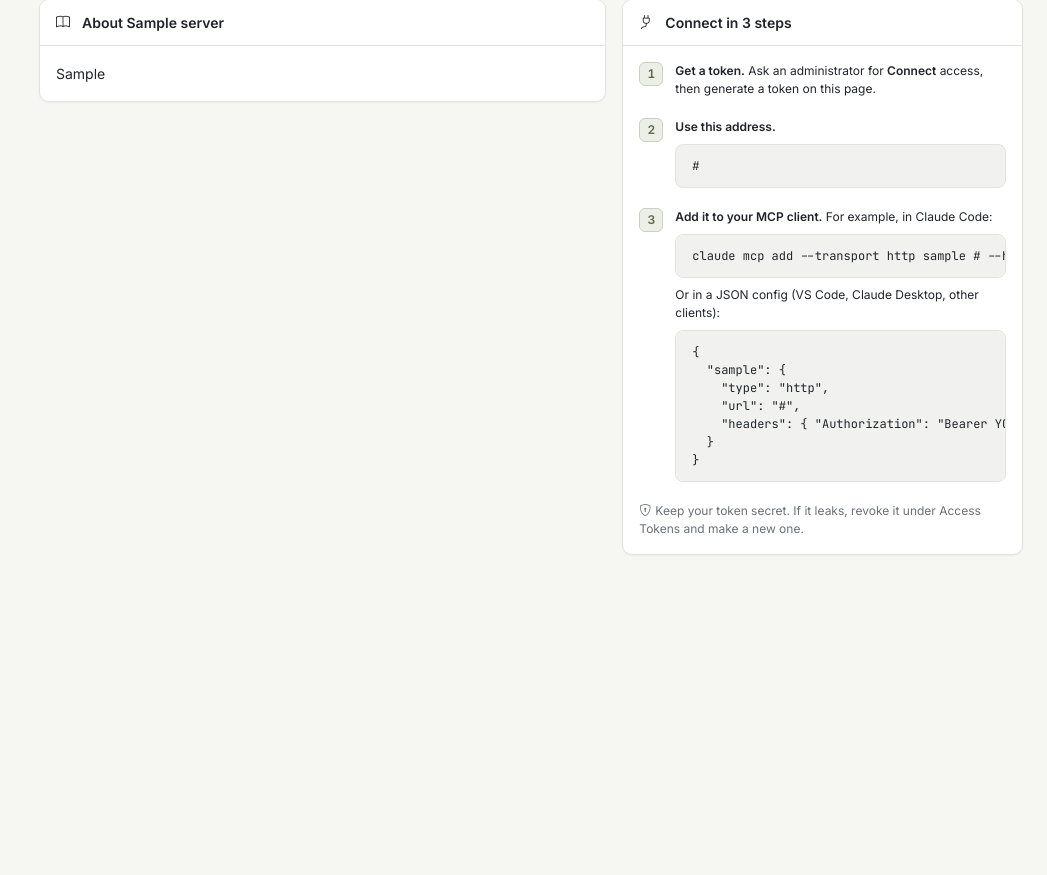
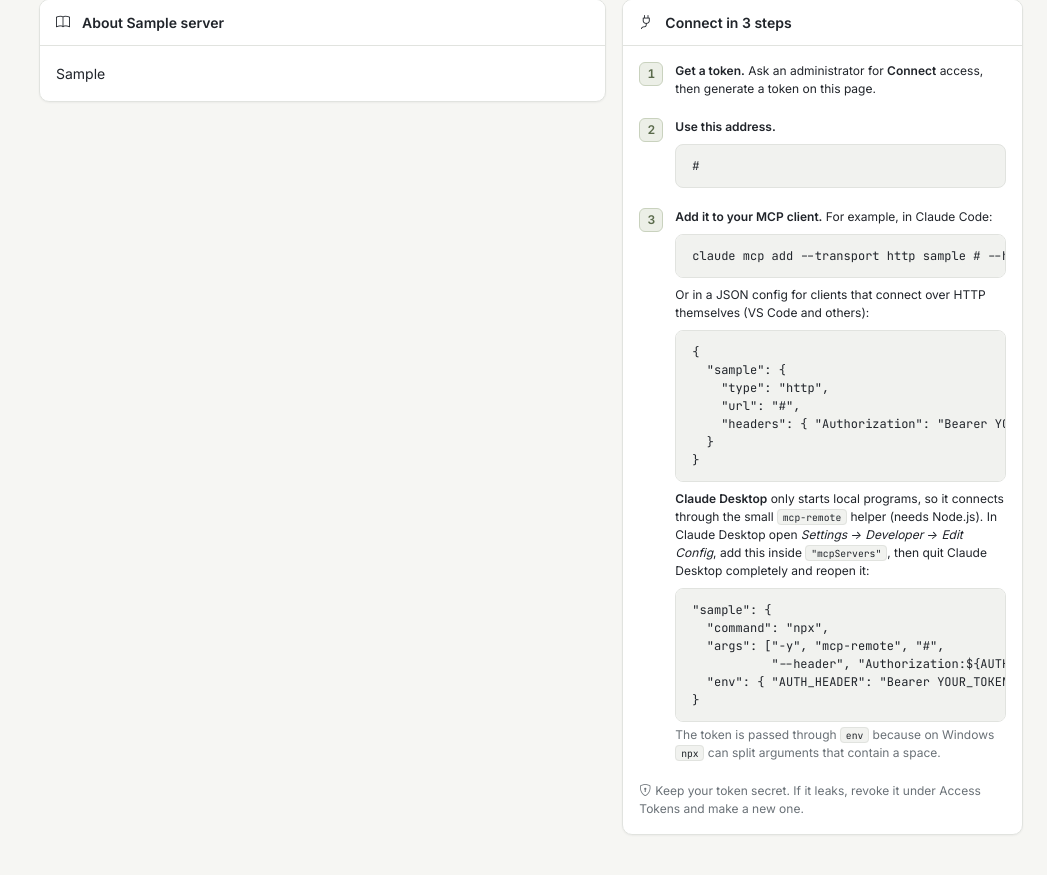
Before and after one commit to automationitrendsolution/Itrend_MCP, a Django app: template frontend/templates/mcps/manual.html in a window 1280 px wide. Shown: the part 963-1838 px from the top of the page, without its empty margins (233-1280 px from the left). Before the commit the page ends 1518 px from the top, so only its background shows below. Run offline with Django 4.2, Linux system fonts and the light colour scheme; the template is opened without the code that fills it: most values are stand-ins (such as "Sample title", 1, 10 or a date in 2020); data that the repository does not hold is empty; parts of the project's set-up code (start-up, migrations or seed data) failed here and were passed over; some libraries are stand-ins or nearby versions.

Commit message:
Manual: Claude Desktop connects through mcp-remote

```diff
--- a/frontend/templates/mcps/manual.html
+++ b/frontend/templates/mcps/manual.html
@@ -22,7 +22,7 @@
           <li>
             <strong>Add it to your MCP client.</strong> For example, in Claude Code:
             <pre>claude mcp add --transport http {{ server.slug }} {{ server.connection_url }} --header "Authorization: Bearer YOUR_TOKEN"</pre>
-            <div class="mt-2">Or in a JSON config (VS Code, Claude Desktop, other clients):</div>
+            <div class="mt-2">Or in a JSON config for clients that connect over HTTP themselves (VS Code and others):</div>
             <pre>{
   "{{ server.slug }}": {
     "type": "http",
@@ -30,6 +30,16 @@
     "headers": { "Authorization": "Bearer YOUR_TOKEN" }
   }
 }</pre>
+            <div class="mt-2"><strong>Claude Desktop</strong> only starts local programs, so it connects through the small
+              <code>mcp-remote</code> helper (needs Node.js). In Claude Desktop open <em>Settings → Developer → Edit Config</em>,
+              add this inside <code>"mcpServers"</code>, then quit Claude Desktop completely and reopen it:</div>
+            <pre>"{{ server.slug }}": {
+  "command": "npx",
+  "args": ["-y", "mcp-remote", "{{ server.connection_url }}",
+           "--header", "Authorization:${AUTH_HEADER}"],
+  "env": { "AUTH_HEADER": "Bearer YOUR_TOKEN" }
+}</pre>
+            <div class="form-text">The token is passed through <code>env</code> because on Windows <code>npx</code> can split arguments that contain a space.</div>
           </li>
         </ol>
         <div class="text-body-secondary"><i class="bi bi-shield-lock me-1" aria-hidden="true"></i>Keep your token secret. If it leaks, revoke it under Access Tokens and make a new one.</div>
```
